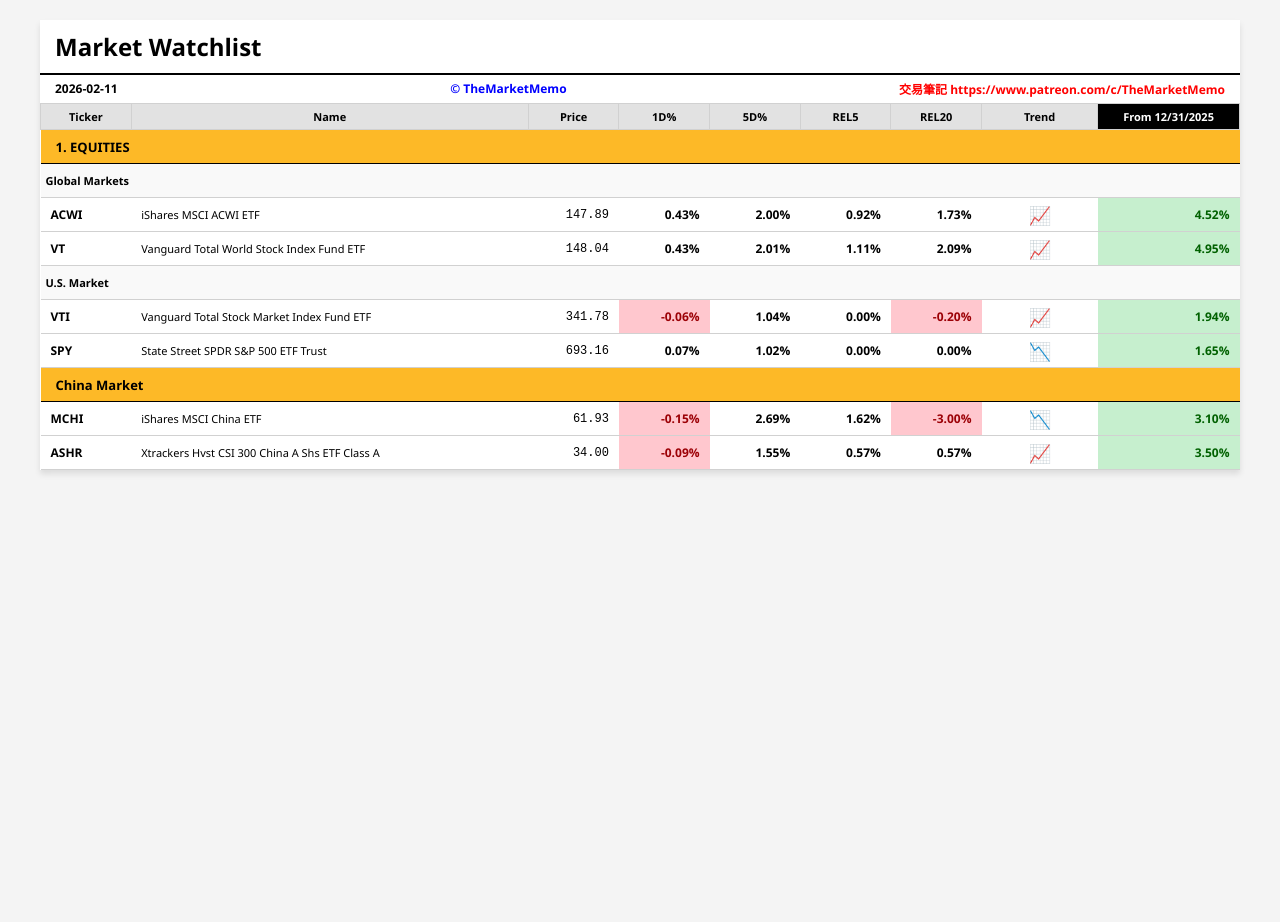
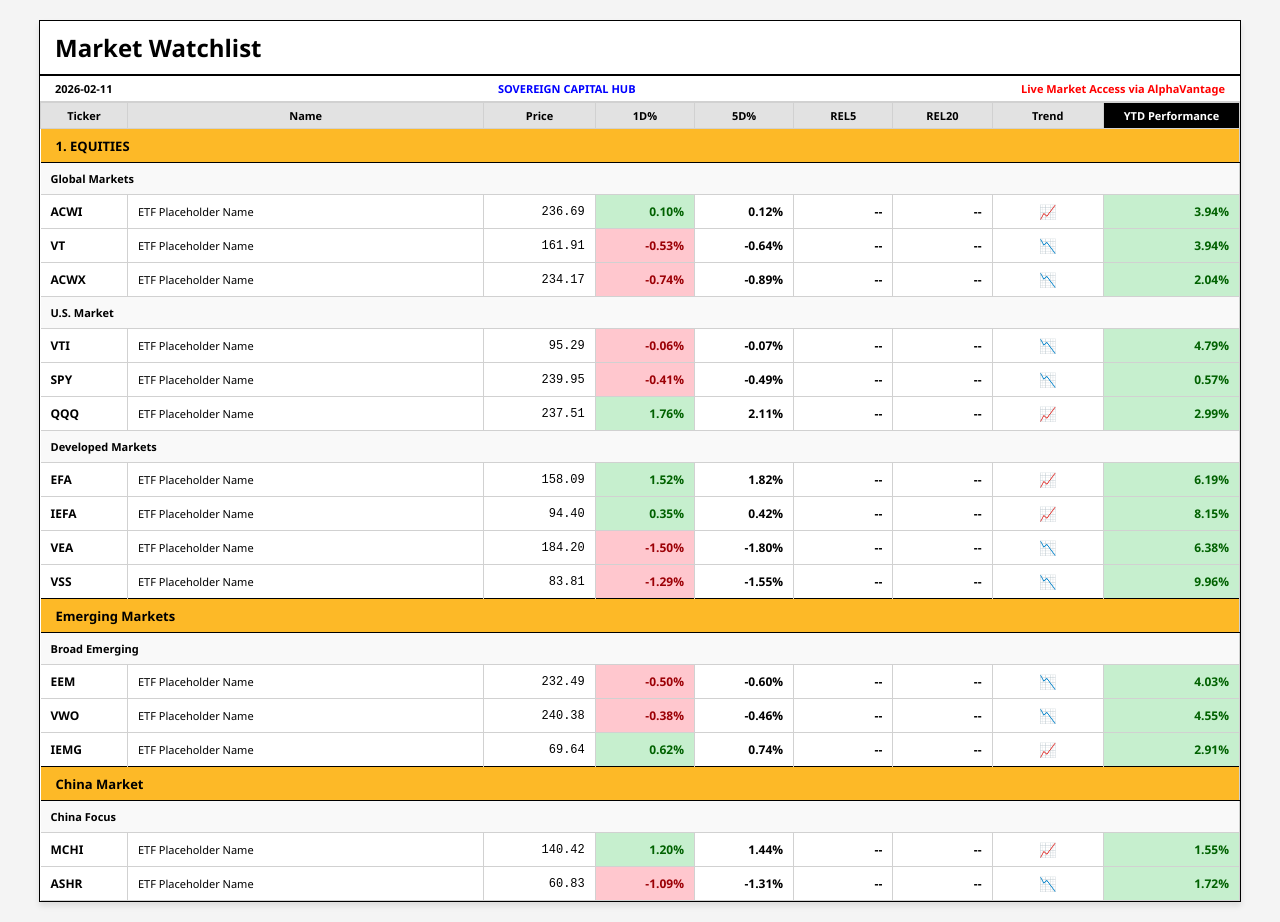
Before and after one commit to geyizhi84/dashboard, a plain HTML site: page watchlist.html in a window 1280 px wide. Before the commit the page ends 800 px from the top, so only its background shows below. Drawn offline with Linux system fonts and the light colour scheme.

Commit message:
Update title and styles in watchlist.html

```diff
--- a/watchlist.html
+++ b/watchlist.html
@@ -2,12 +2,12 @@
 <html lang="en">
 <head>
     <meta charset="UTF-8">
-    <title>Market Watchlist Terminal</title>
+    <title>Sovereign Market Watchlist</title>
     <style>
         :root {
             --bg: #ffffff;
             --header-bg: #e2e2e2;
-            --sub-header: #fdb927; /* The exact yellow from the image */
+            --sub-header: #fdb927; /* Exact yellow from image */
             --text-dark: #000000;
             --border: #d1d1d1;
             --pos-bg: #c6efce;
@@ -17,35 +17,28 @@
         }
 
         body { font-family: 'Segoe UI', Arial, sans-serif; background: #f4f4f4; margin: 0; padding: 20px; color: var(--text-dark); }
-        .container { background: white; max-width: 1200px; margin: 0 auto; box-shadow: 0 4px 6px rgba(0,0,0,0.1); }
+        .container { background: white; max-width: 1200px; margin: 0 auto; box-shadow: 0 4px 6px rgba(0,0,0,0.1); border: 1px solid #000; }
 
-        /* Main Header */
         .main-title { font-size: 24px; font-weight: 900; padding: 10px 15px; border-bottom: 2px solid black; }
-        .sub-bar { display: flex; justify-content: space-between; padding: 5px 15px; font-size: 12px; font-weight: bold; background: white; }
+        .sub-bar { display: flex; justify-content: space-between; padding: 5px 15px; font-size: 11px; font-weight: bold; background: white; border-bottom: 1px solid var(--border); }
 
         table { width: 100%; border-collapse: collapse; table-layout: fixed; }
-
-        /* Table Headers */
         thead th { background: var(--header-bg); border: 1px solid var(--border); padding: 5px; font-size: 11px; text-align: center; }
         .ytd-header { background: #000; color: #fff; width: 100px; }
 
-        /* Section Sub-headers (The Yellow Bars) */
-        .group-header { background: var(--sub-header); font-weight: bold; font-size: 13px; padding: 4px 15px; border-bottom: 1px solid black; }
+        .group-header { background: var(--sub-header); font-weight: bold; font-size: 13px; padding: 4px 15px; border-top: 1px solid black; border-bottom: 1px solid black; }
+        .sub-group { background: #f9f9f9; font-weight: bold; font-size: 11px; padding: 3px 10px; }
 
-        /* Rows */
         tr { border-bottom: 1px solid var(--border); }
-        td { padding: 4px 10px; font-size: 12px; height: 25px; }
+        td { padding: 4px 10px; font-size: 12px; height: 25px; border-right: 1px solid var(--border); }
         .ticker { font-weight: bold; width: 60px; }
         .name { width: 300px; font-size: 11px; }
         .price { text-align: right; width: 60px; font-family: monospace; }
 
-        /* Percentage Cells */
         .pct { text-align: right; width: 60px; font-weight: 600; }
-        .pos { background-color: var(--pos-bg); color: var(--pos-text); }
-        .neg { background-color: var(--neg-bg); color: var(--neg-text); }
-
-        /* Sparkline Placeholder (Simulation) */
-        .sparkline { width: 80px; text-align: center; font-size: 18px; color: #555; vertical-align: middle; }
+        .pos { background-color: var(--pos-bg) !important; color: var(--pos-text) !important; }
+        .neg { background-color: var(--neg-bg) !important; color: var(--neg-text) !important; }
+        .sparkline { width: 80px; text-align: center; font-size: 14px; }
     </style>
 </head>
 <body>
@@ -53,65 +46,89 @@
 <div class="container">
     <div class="main-title">Market Watchlist</div>
     <div class="sub-bar">
-        <span>2026-02-11</span>
-        <span style="color:blue">© TheMarketMemo</span>
-        <span style="color:red">交易筆記 https://www.patreon.com/c/TheMarketMemo</span>
+        <span id="live-date">2026-02-11</span>
+        <span style="color:blue">SOVEREIGN CAPITAL HUB</span>
+        <span style="color:red">Live Market Access via AlphaVantage</span>
     </div>
 
     <table>
         <thead>
             <tr>
                 <th style="width:60px">Ticker</th>
-                <th style="width:300px">Name</th>
-                <th style="width:60px">Price</th>
-                <th style="width:60px">1D%</th>
-                <th style="width:60px">5D%</th>
-                <th style="width:60px">REL5</th>
-                <th style="width:60px">REL20</th>
+                <th style="width:280px">Name</th>
+                <th style="width:80px">Price</th>
+                <th style="width:70px">1D%</th>
+                <th style="width:70px">5D%</th>
+                <th style="width:70px">REL5</th>
+                <th style="width:70px">REL20</th>
                 <th style="width:80px">Trend</th>
-                <th class="ytd-header">From 12/31/2025</th>
+                <th class="ytd-header">YTD Performance</th>
             </tr>
         </thead>
-        <tbody>
-            <tr><td colspan="9" class="group-header">1. EQUITIES</td></tr>
-            <tr style="background:#f9f9f9"><td colspan="9" style="font-weight:bold; font-size:11px; padding-left:5px">Global Markets</td></tr>
-            <tr>
-                <td class="ticker">ACWI</td><td class="name">iShares MSCI ACWI ETF</td>
-                <td class="price">147.89</td><td class="pct">0.43%</td><td class="pct">2.00%</td>
-                <td class="pct">0.92%</td><td class="pct">1.73%</td><td class="sparkline">📈</td><td class="pct pos">4.52%</td>
-            </tr>
-            <tr>
-                <td class="ticker">VT</td><td class="name">Vanguard Total World Stock Index Fund ETF</td>
-                <td class="price">148.04</td><td class="pct">0.43%</td><td class="pct">2.01%</td>
-                <td class="pct">1.11%</td><td class="pct">2.09%</td><td class="sparkline">📈</td><td class="pct pos">4.95%</td>
-            </tr>
-
-            <tr style="background:#f9f9f9"><td colspan="9" style="font-weight:bold; font-size:11px; padding-left:5px">U.S. Market</td></tr>
-            <tr>
-                <td class="ticker">VTI</td><td class="name">Vanguard Total Stock Market Index Fund ETF</td>
-                <td class="price">341.78</td><td class="pct neg">-0.06%</td><td class="pct">1.04%</td>
-                <td class="pct">0.00%</td><td class="pct neg">-0.20%</td><td class="sparkline">📈</td><td class="pct pos">1.94%</td>
-            </tr>
-            <tr>
-                <td class="ticker">SPY</td><td class="name">State Street SPDR S&P 500 ETF Trust</td>
-                <td class="price">693.16</td><td class="pct">0.07%</td><td class="pct">1.02%</td>
-                <td class="pct">0.00%</td><td class="pct">0.00%</td><td class="sparkline">📉</td><td class="pct pos">1.65%</td>
-            </tr>
-
-            <tr><td colspan="9" class="group-header">China Market</td></tr>
-            <tr>
-                <td class="ticker">MCHI</td><td class="name">iShares MSCI China ETF</td>
-                <td class="price">61.93</td><td class="pct neg">-0.15%</td><td class="pct">2.69%</td>
-                <td class="pct">1.62%</td><td class="pct neg">-3.00%</td><td class="sparkline">📉</td><td class="pct pos">3.10%</td>
-            </tr>
-            <tr>
-                <td class="ticker">ASHR</td><td class="name">Xtrackers Hvst CSI 300 China A Shs ETF Class A</td>
-                <td class="price">34.00</td><td class="pct neg">-0.09%</td><td class="pct">1.55%</td>
-                <td class="pct">0.57%</td><td class="pct">0.57%</td><td class="sparkline">📈</td><td class="pct pos">3.50%</td>
-            </tr>
-        </tbody>
+        <tbody id="watchlist-body">
+            </tbody>
     </table>
 </div>
 
+<script>
+    const API_KEY = 'YOUR_ALPHA_VANTAGE_KEY'; // Get a free key at alphavantage.co
+    const groups = [
+        { label: "1. EQUITIES", isHeader: true },
+        { label: "Global Markets", isSubGroup: true, tickers: ["ACWI", "VT", "ACWX"] },
+        { label: "U.S. Market", isSubGroup: true, tickers: ["VTI", "SPY", "QQQ"] },
+        { label: "Developed Markets", isSubGroup: true, tickers: ["EFA", "IEFA", "VEA", "VSS"] },
+        { label: "Emerging Markets", isHeader: true },
+        { label: "Broad Emerging", isSubGroup: true, tickers: ["EEM", "VWO", "IEMG"] },
+        { label: "China Market", isHeader: true },
+        { label: "China Focus", isSubGroup: true, tickers: ["MCHI", "ASHR"] }
+    ];
+
+    async function fetchTickerData(ticker) {
+        // Mock function: In production, replace with:
+        // fetch(`https://www.alphavantage.co/query?function=GLOBAL_QUOTE&symbol=${ticker}&apikey=${API_KEY}`)
+        const mockChange = (Math.random() * 4 - 2).toFixed(2);
+        return {
+            ticker: ticker,
+            price: (Math.random() * 200 + 50).toFixed(2),
+            change1d: mockChange,
+            change5d: (mockChange * 1.2).toFixed(2),
+            ytd: (Math.random() * 10).toFixed(2)
+        };
+    }
+
+    async function renderWatchlist() {
+        const body = document.getElementById('watchlist-body');
+        document.getElementById('live-date').innerText = new Date().toISOString().split('T')[0];
+
+        for (const group of groups) {
+            if (group.isHeader) {
+                body.innerHTML += `<tr><td colspan="9" class="group-header">${group.label}</td></tr>`;
+            } else if (group.isSubGroup) {
+                body.innerHTML += `<tr><td colspan="9" class="sub-group">${group.label}</td></tr>`;
+                for (const ticker of group.tickers) {
+                    const data = await fetchTickerData(ticker);
+                    const posNeg1d = data.change1d >= 0 ? 'pos' : 'neg';
+                    const posNegYtd = data.ytd >= 0 ? 'pos' : 'neg';
+
+                    body.innerHTML += `
+                        <tr>
+                            <td class="ticker">${ticker}</td>
+                            <td class="name">ETF Placeholder Name</td>
+                            <td class="price">${data.price}</td>
+                            <td class="pct ${posNeg1d}">${data.change1d}%</td>
+                            <td class="pct">${data.change5d}%</td>
+                            <td class="pct">--</td>
+                            <td class="pct">--</td>
+                            <td class="sparkline">${data.change1d >= 0 ? '📈' : '📉'}</td>
+                            <td class="pct ${posNegYtd}">${data.ytd}%</td>
+                        </tr>
+                    `;
+                }
+            }
+        }
+    }
+
+    renderWatchlist();
+</script>
 </body>
 </html>
```
